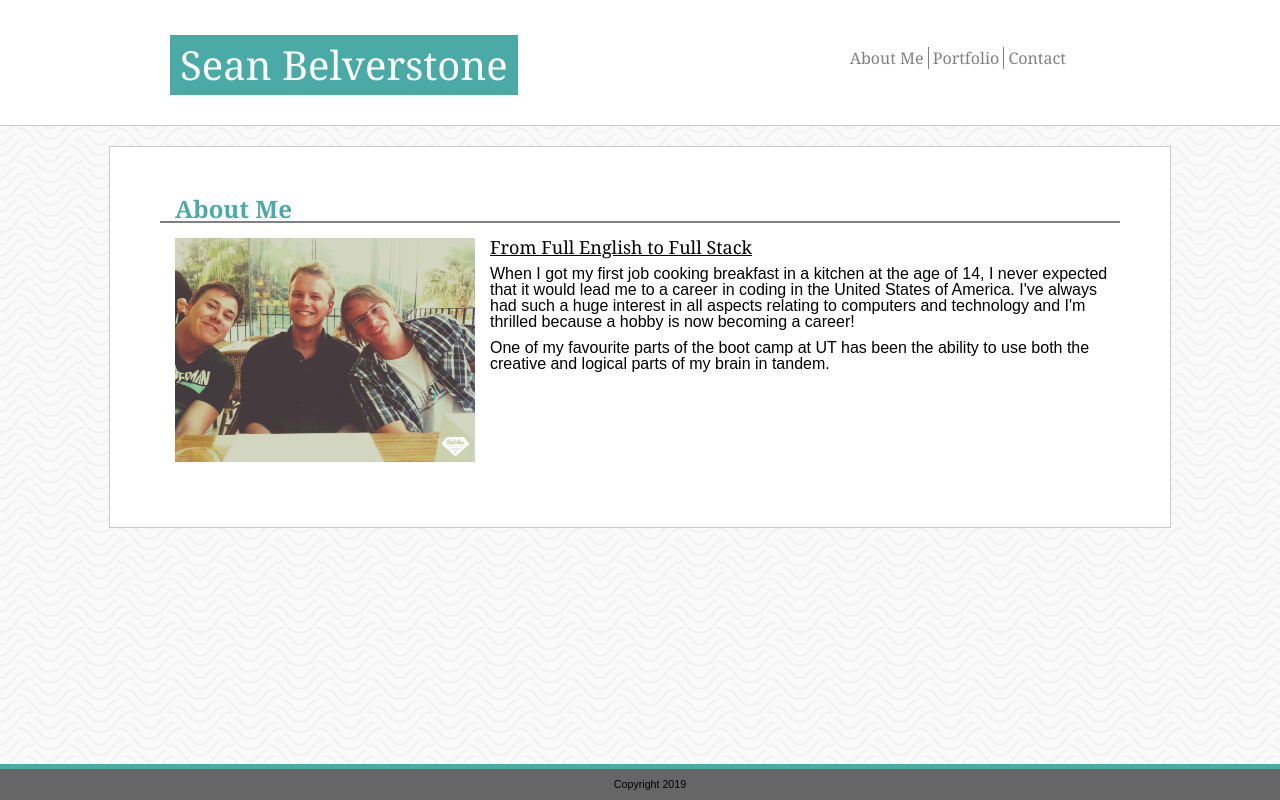
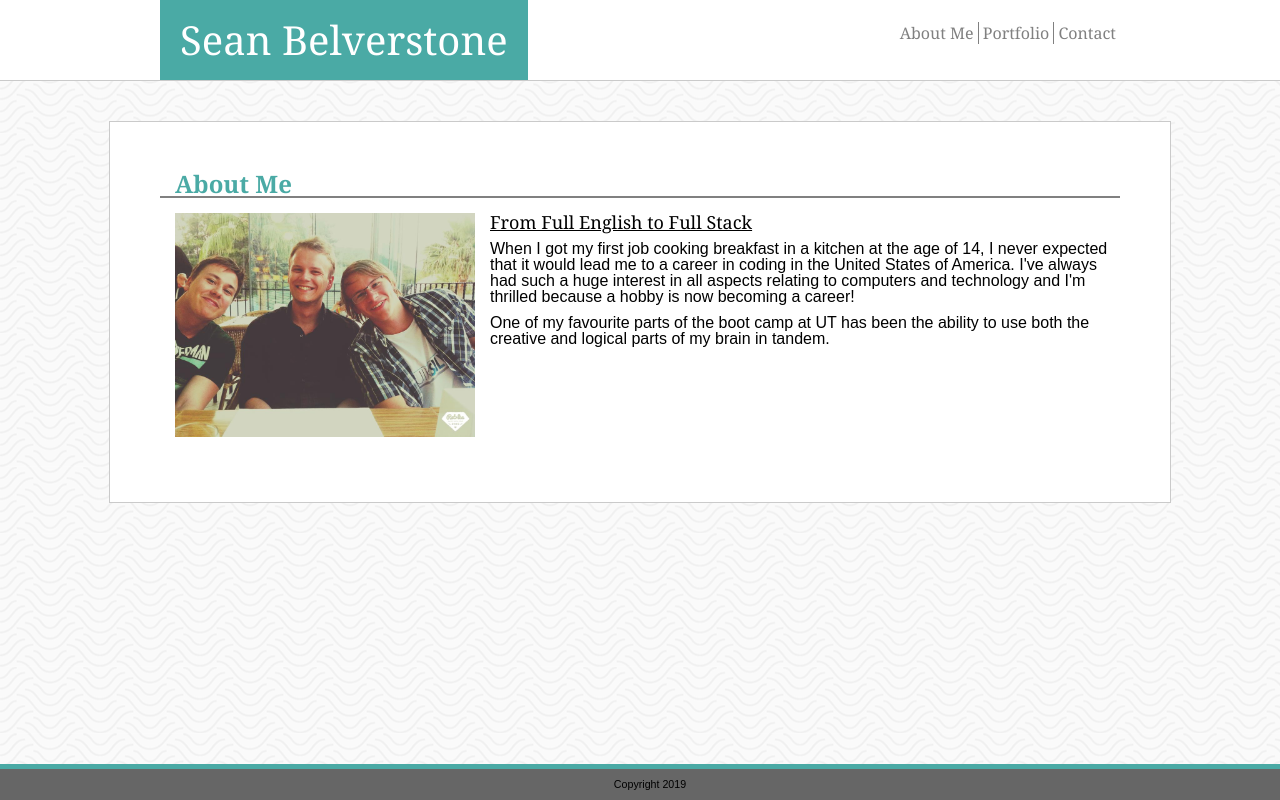
Before and after one commit to seanbelverstone/Basic-Portfolio, a plain HTML site: page index.html in a window 1280 px wide. Drawn offline with Linux system fonts and the light colour scheme.

Commit message:
Changed margins and paddings around the header, nav and body areas to follow closer to recommended images. Also darkened the background slightly

```diff
--- a/assets/css/index.css
+++ b/assets/css/index.css
@@ -12,17 +12,14 @@
 }
 
 header {
-    padding: 10px;
-    margin-top: 25px;
-    margin-bottom: 20px;
     float: left;
 }
 
 nav {
+    margin-top: 25px;
     text-align: right;
     font-family: Georgia, 'Times New Roman', Times, serif;
     float: right;
-    margin: 50px;
 }
 
 /*nav link styling start*/
@@ -47,7 +44,7 @@ a:active {
 /*nav link styling end*/
 
 h1 {
-    padding: 10px;
+    padding: 20px;
     background-color: #4aaaa5;
     color: white;
     font-family: Georgia, 'Times New Roman', Times, serif;
@@ -79,12 +76,12 @@ li {
 /*body, p, img*/
 
 body {
-    background-color: #cccccc;
+    background-color: #a1a1a1;
     margin: 0 auto;
 }
 
 #aboutMe, .portfolio, .contact {
-    margin: 20px 0;
+    margin: 40px 0;
     margin-right: auto;
     margin-left: auto;
     padding: 50px;
```
